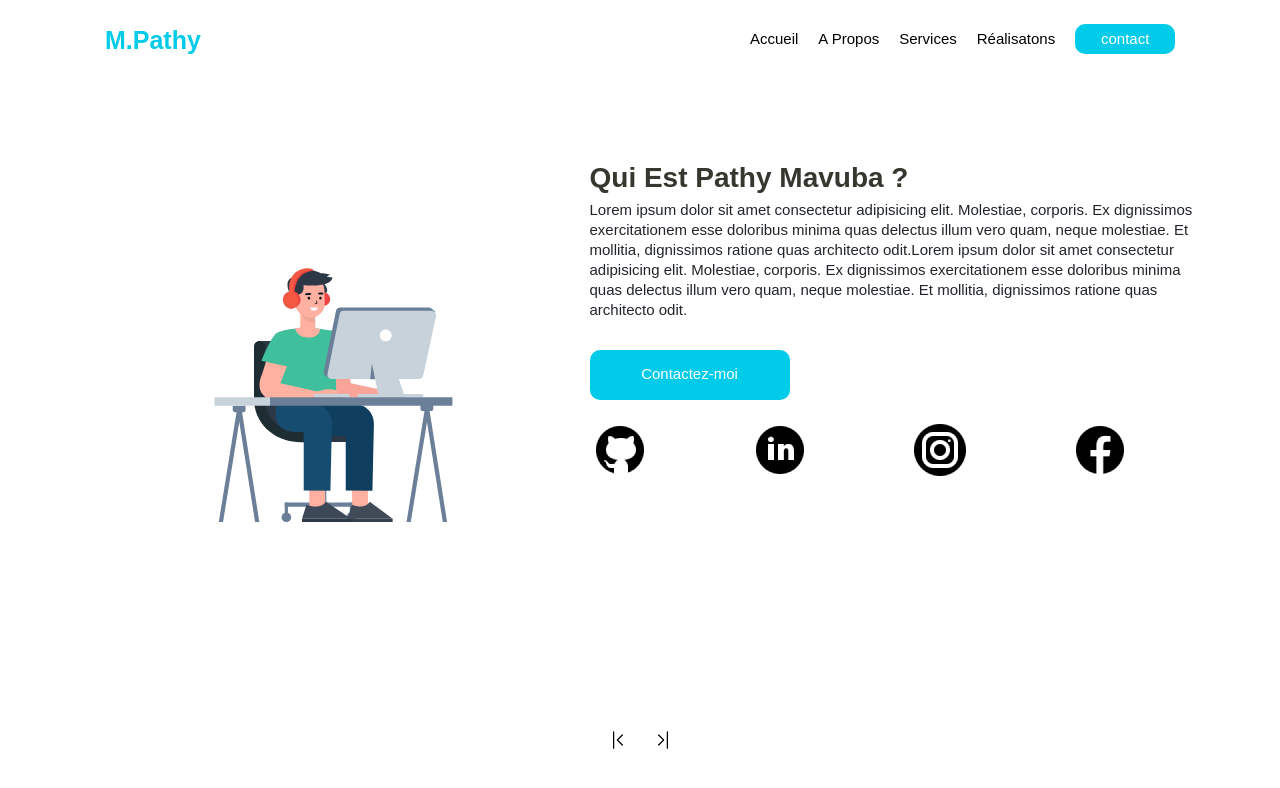
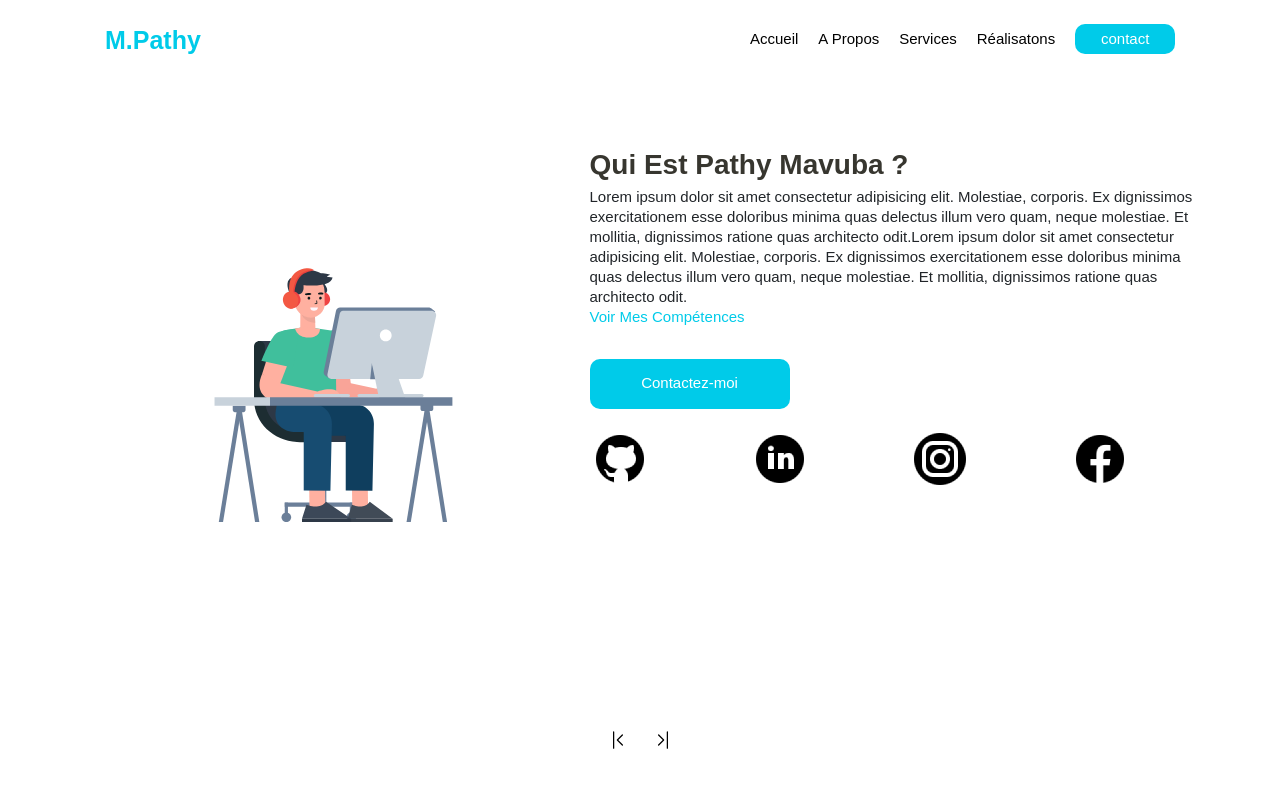
Before and after one commit to Pathymavuba/portfolio-pathy, a React (Create React App) app: page /about in a window 1280 px wide. Shown: the top 788 px of the page. Built offline with nearby package versions, Linux system fonts and the light colour scheme.

Commit message:
review design's about page

```diff
--- a/src/pages/AboutPage.tsx
+++ b/src/pages/AboutPage.tsx
@@ -18,14 +18,14 @@ const AboutPage = () => {
         </div>
         <div className='introduction'>
         <h1>Qui est Pathy Mavuba ? </h1>
-        <p>Lorem ipsum dolor sit amet consectetur adipisicing elit. Molestiae, corporis. Ex dignissimos exercitationem esse doloribus minima quas delectus illum vero quam, neque molestiae. Et mollitia, dignissimos ratione quas architecto odit.Lorem ipsum dolor sit amet consectetur adipisicing elit. Molestiae, corporis. Ex dignissimos exercitationem esse doloribus minima quas delectus illum vero quam, neque molestiae. Et mollitia, dignissimos ratione quas architecto odit.</p>
+        <p>Lorem ipsum dolor sit amet consectetur adipisicing elit. Molestiae, corporis. Ex dignissimos exercitationem esse doloribus minima quas delectus illum vero quam, neque molestiae. Et mollitia, dignissimos ratione quas architecto odit.Lorem ipsum dolor sit amet consectetur adipisicing elit. Molestiae, corporis. Ex dignissimos exercitationem esse doloribus minima quas delectus illum vero quam, neque molestiae. Et mollitia, dignissimos ratione quas architecto odit. <br/>
+        <a href="/"><span className='.p-color'>voir mes compétences</span></a></p>
         <div className="mybtn"><button>Contactez-moi</button></div>
         <div className='icone-rx'>
           <a href="/"><img className='icone' src={github} alt="" /></a>
           <a href="/"><img className='icone' src={linkdin} alt="" /></a>
           <a href="/"><img className='icone' src={instagram} alt="" /></a>
           <a href="/"><img className='icone' src={facebook} alt="" /></a>
-
         </div>
         </div>
       </div>
--- a/src/styles/aboutPage.css
+++ b/src/styles/aboutPage.css
@@ -61,7 +61,7 @@ html{
     flex-direction: column;
     justify-content: start;
     align-items: flex-start;
-    margin-top: 2.3rem;
+    margin-top: 1rem;
 }
 .about .about-me  .introduction h1{
     font-size: 2.8rem;
@@ -94,3 +94,14 @@ html{
 .about .chevron{
   margin-top: 4rem;
 }
+.about .about-me .introduction a{
+
+    text-transform:none;
+    text-decoration: none;
+    color: var(--bleu);
+}
+.about .about-me .introduction a span{
+    line-height:2rem;
+    font-size:1.5rem;
+    font-weight: 300;
+}
```
